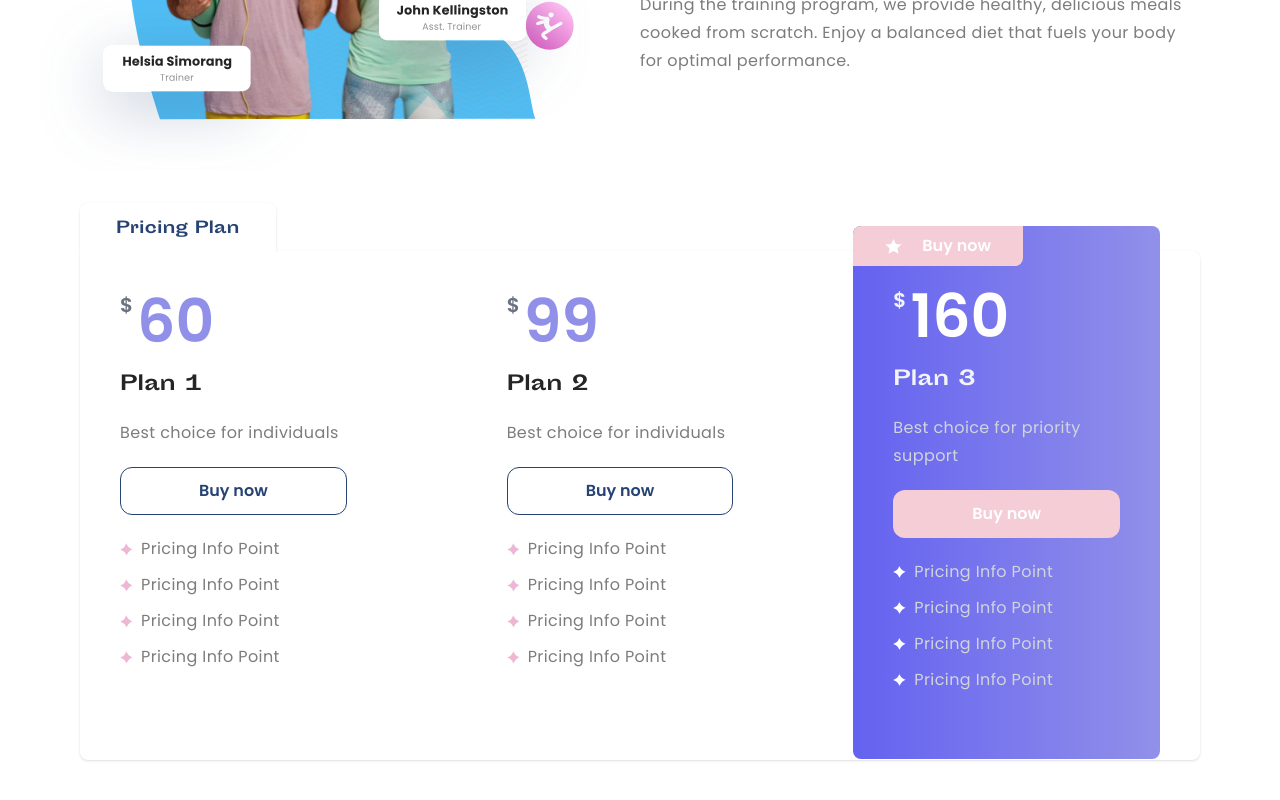
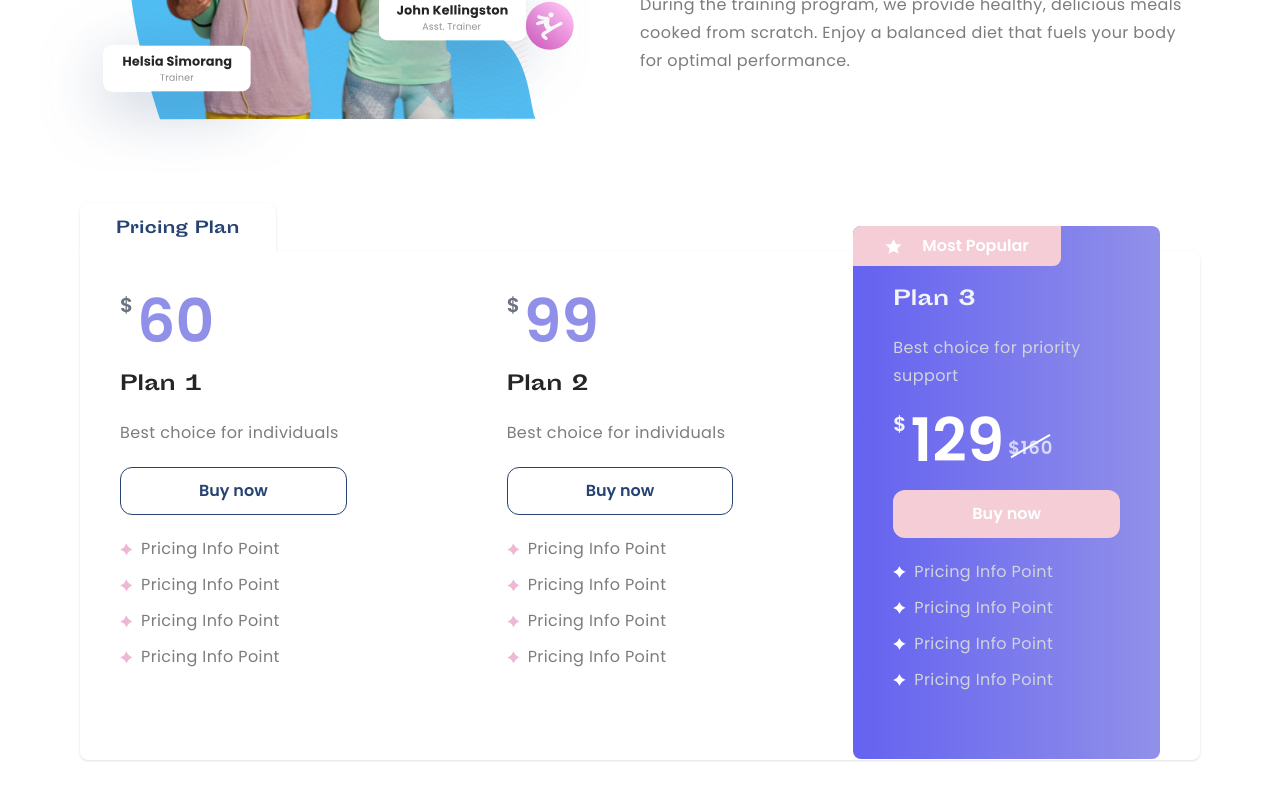
Before and after one commit to sohanemon/helsia-bootcamp, a Next.js app: page / in a window 1280 px wide. Shown: the part 2372-3172 px from the top of the page. Built offline with nearby package versions, Linux system fonts and the light colour scheme.

Commit message:
fix: price

```diff
--- a/package.json
+++ b/package.json
@@ -17,14 +17,12 @@
     "clsx": "^1.2.1",
     "eslint": "8.42.0",
     "eslint-config-next": "13.4.5",
-    "lucide-react": "^0.244.0",
     "next": "13.4.5",
     "postcss": "8.4.24",
     "react": "18.2.0",
     "react-dom": "18.2.0",
     "tailwind-merge": "^1.13.1",
     "tailwindcss": "3.3.2",
-    "tailwindcss-animate": "^1.0.6",
     "typescript": "5.1.3"
   }
 }
--- a/src/app/pricing.tsx
+++ b/src/app/pricing.tsx
@@ -41,8 +41,18 @@ const PricingCard = ({
             width={17}
             height={15}
           />
-          Buy now
+          Most Popular{' '}
         </Button>
+      )}
+      {offeredPrice && (
+        <>
+          <Heading className={cn('text-xl', { 'text-gray-100': offeredPrice })}>
+            Plan {idx}
+          </Heading>
+          <GrayText className={cn({ 'text-gray-300': offeredPrice })}>
+            {title}
+          </GrayText>
+        </>
       )}
       <div className='flex gap-1'>
         <span
@@ -59,13 +69,25 @@ const PricingCard = ({
         >
           {price}
         </p>
+        {offeredPrice && (
+          <>
+            <p className='relative self-end mb-2 text-lg font-semibold tracking-wider text-white/70'>
+              ${offeredPrice}
+              <div className='w-full h-0.5 -rotate-[30deg] absolute top-[40%] bg-white' />
+            </p>
+          </>
+        )}
       </div>
+      {!offeredPrice && (
+        <>
           <Heading className={cn('text-xl', { 'text-gray-100': offeredPrice })}>
             Plan {idx}
           </Heading>
           <GrayText className={cn({ 'text-gray-300': offeredPrice })}>
             {title}
           </GrayText>
+        </>
+      )}
       <Button
         outline
         className={cn({
@@ -104,7 +126,7 @@ const data = [
   },
   {
     title: 'Best choice for priority support',
-    price: 160,
-    offeredPrice: 129,
+    price: 129,
+    offeredPrice: 160,
   },
 ];
--- a/tailwind.config.js
+++ b/tailwind.config.js
@@ -82,5 +82,5 @@ module.exports = {
       grot: 'var(--grot)',
     },
   },
-  plugins: [require('tailwindcss-animate')],
+  plugins: [],
 };
```
Also changed, not shown: 1 other file (tests, documents, lock files or other folders). Lines whose indentation alone changed are shown as unchanged.
